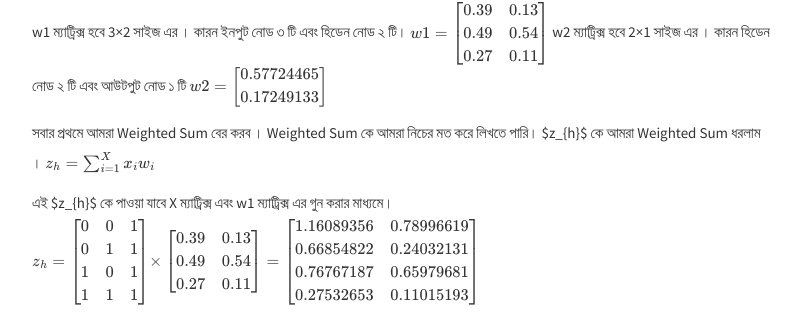
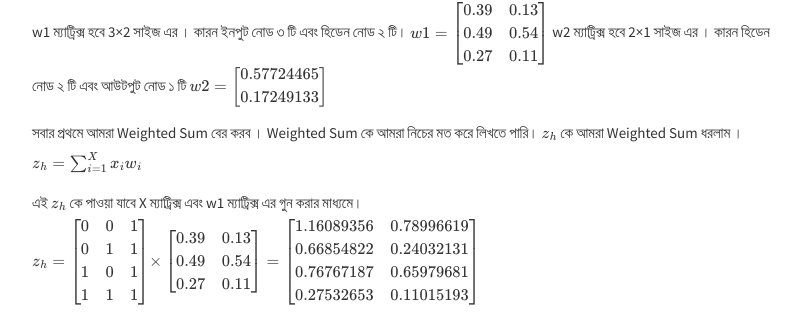
Before and after one commit to MekTekBD/shawon, a Jekyll site: the page built from _posts/tutorial/2018-06-02-backpropagation.md, in a window 1280 px wide and 900 px high, scrolled down 829 px. Shown: the part 138-454 px from the top of the window, without its empty margins (238-1039 px from the left). Built offline with Jekyll 4.4.1, drawn with Linux system fonts in a browser that asks for light colours; nearby versions of some CDN libraries; library files that are not in the unit come from our copies; formulas are drawn with MathJax 3; comment, search, counter and statistics services are not loaded.

```diff
--- a/_posts/tutorial/2018-06-02-backpropagation.md
+++ b/_posts/tutorial/2018-06-02-backpropagation.md
@@ -58,10 +58,10 @@ $$w2=
  $$
 
 
-সবার প্রথমে আমরা Weighted Sum বের করব । Weighted Sum কে আমরা নিচের মত করে লিখতে পারি। $z_{h}$  কে আমরা Weighted Sum ধরলাম ।
+সবার প্রথমে আমরা Weighted Sum বের করব । Weighted Sum কে আমরা নিচের মত করে লিখতে পারি। $$z_{h}$$  কে আমরা Weighted Sum ধরলাম ।
               $$z_{h}=\sum_{i=1}^Xx_{i}w_{i}$$
 
- এই  $z_{h}$ কে পাওয়া যাবে X ম্যাট্রিক্স এবং w1 ম্যাট্রিক্স এর গুন করার মাধ্যমে।
+ এই  $$z_{h}$$ কে পাওয়া যাবে X ম্যাট্রিক্স এবং w1 ম্যাট্রিক্স এর গুন করার মাধ্যমে।
 $$
 z_{h}=
 \begin{bmatrix}
```
